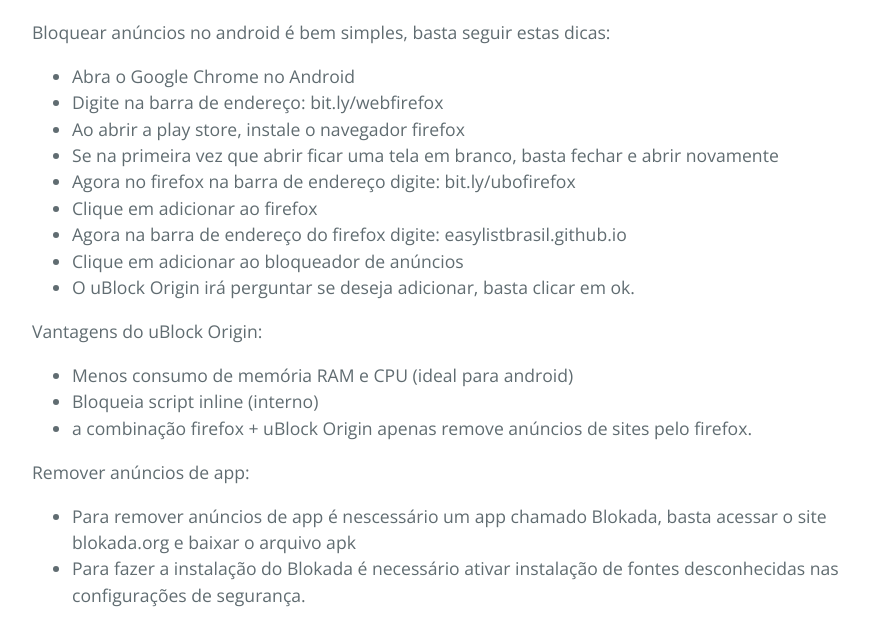
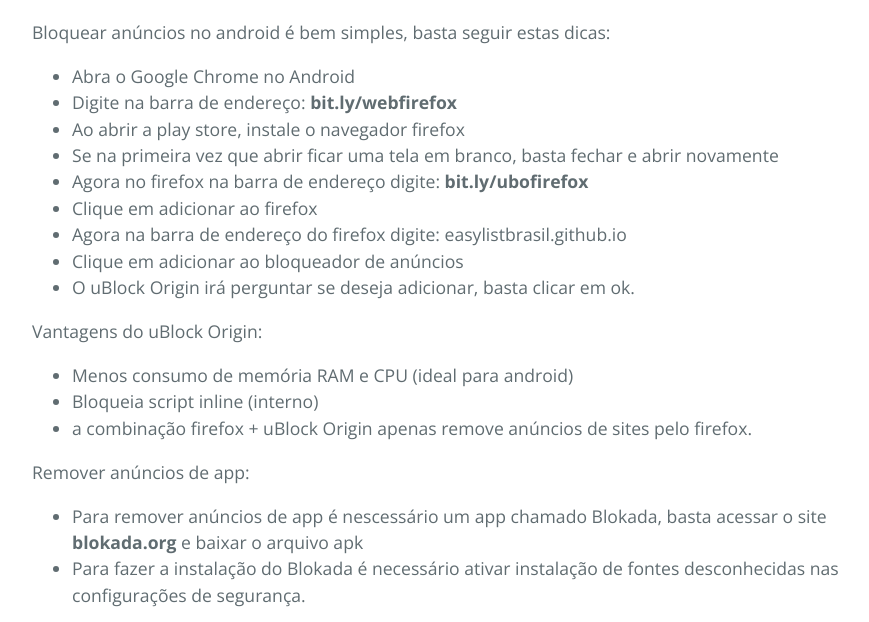
Before and after one commit to easylistbrasil/easylistbrasil.github.io, a Jekyll site: the page built from _posts/2018-08-22-android.markdown, in a window 1280 px wide, cut to the strip 519-1141 px from the top of the page. Shown: the whole strip, without its empty margins (192-1061 px from the left). Built offline with Jekyll 4.4.1, drawn with Linux system fonts in a browser that asks for light colours.

```diff
--- a/_posts/2018-08-22-android.markdown
+++ b/_posts/2018-08-22-android.markdown
@@ -8,10 +8,10 @@ categories: main
 ## Bloqueando anúncios no android:
 Bloquear anúncios no android é bem simples, basta seguir estas dicas:
  - Abra o Google Chrome no Android
- - Digite na barra de endereço: bit.ly/webfirefox
+ - Digite na barra de endereço: **bit.ly/webfirefox**
  - Ao abrir a play store, instale o navegador firefox
  - Se na primeira vez que abrir ficar uma tela em branco, basta fechar e abrir novamente
- - Agora no firefox na barra de endereço digite: bit.ly/ubofirefox
+ - Agora no firefox na barra de endereço digite: **bit.ly/ubofirefox**
  - Clique em adicionar ao firefox
  - Agora na barra de endereço do firefox digite: easylistbrasil.github.io
  - Clique em adicionar ao bloqueador de anúncios
@@ -23,5 +23,5 @@ Bloquear anúncios no android é bem simples, basta seguir estas dicas:
   - a combinação firefox + uBlock Origin apenas remove anúncios de sites pelo firefox.
 
  Remover anúncios de app:
- - Para remover anúncios de app é nescessário um app chamado Blokada, basta acessar o site blokada.org e baixar o arquivo apk
+ - Para remover anúncios de app é nescessário um app chamado Blokada, basta acessar o site **blokada.org** e baixar o arquivo apk
  - Para fazer a instalação do Blokada é necessário ativar instalação de fontes desconhecidas nas configurações de segurança.
```
